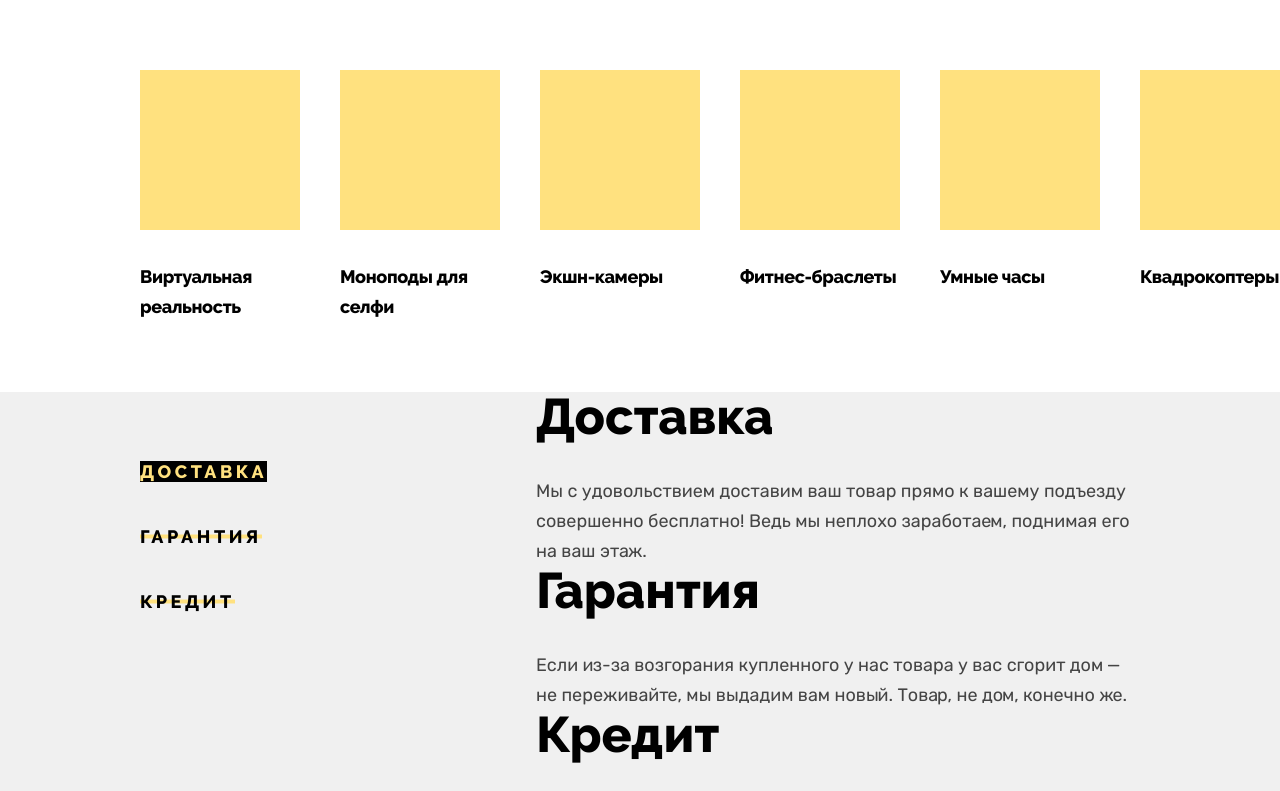
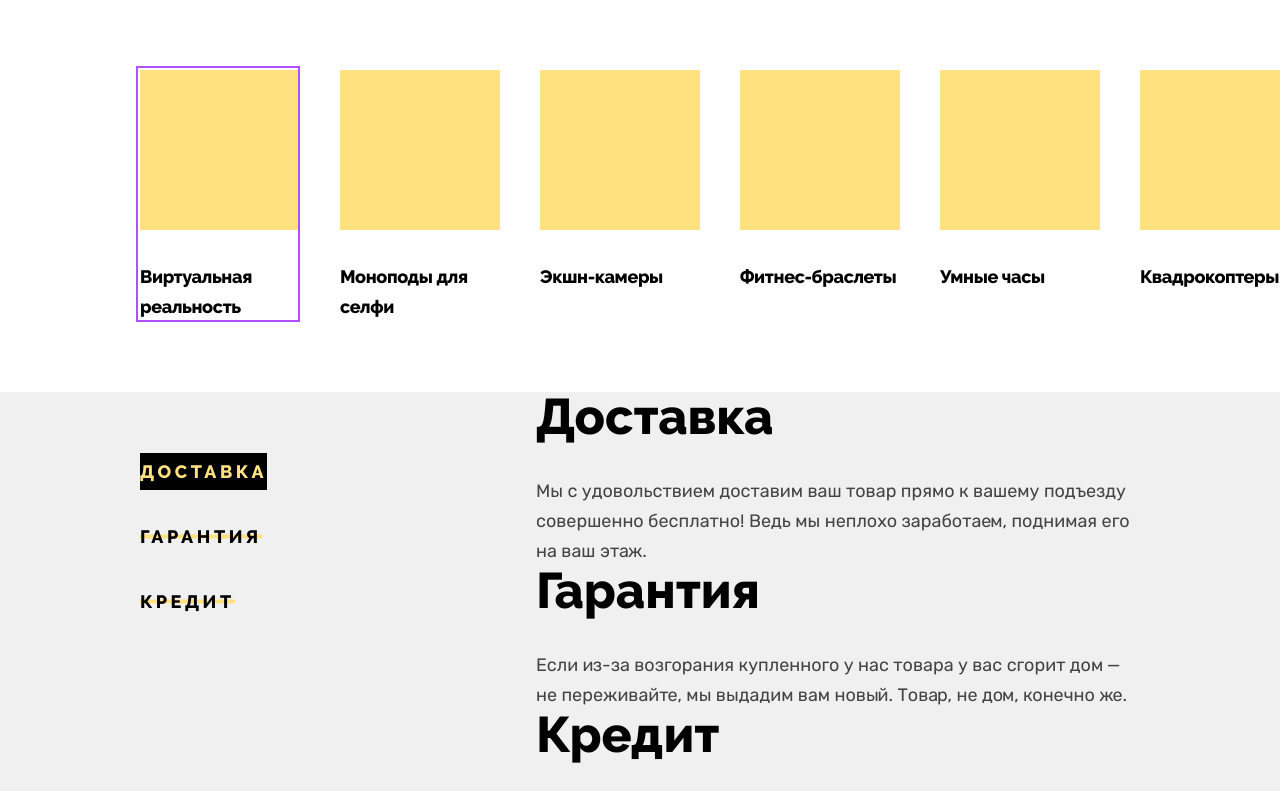
Before and after one commit to suomuurain/device-html-academy, a website: page source/index.html in a window 1280 px wide. Both pictures are taken after a click on the link "Виртуальная реальность". Shown: the top 791 px of the page. Drawn offline with nearby package versions, Linux system fonts and the light colour scheme; files that its build step writes are made by us from their sources; files whose address does not match are found by name.

Commit message:
добавляет стилизацию

```diff
--- a/source/less/blocks/categories.less
+++ b/source/less/blocks/categories.less
@@ -8,8 +8,34 @@
   margin: 0;
   padding: 0;
   display: grid;
-  grid-template-columns: repeat(6, 160px);
+  grid-template-columns: repeat(6, 1fr);
   gap: 40px;
+}
+
+.categories__item {
+  position: relative;
+}
+
+.categories__item:hover .categories__img {
+  background-color: @yellow-dark;
+}
+
+.categories__item:active {
+  opacity: 0.3;
+}
+
+.categories__link:focus {
+  outline: none;
+}
+
+.categories__link:focus-within::before {
+  content: "";
+  position: absolute;
+  width: calc(100% + 4px);
+  height: calc(100% + 4px);
+  border: 2px solid #af4fff;
+  left: -4px;
+  top: -4px;
 }
 
 .categories__link {
@@ -27,7 +53,8 @@
   display: block;
   width: 160px;
   height: 160px;
-  margin: 0 0 32px 0;
+  margin: 0 auto;
+  margin-bottom: 32px;
   background-repeat: no-repeat;
   background-position: center;
   background-color: @yellow;
--- a/source/less/blocks/services.less
+++ b/source/less/blocks/services.less
@@ -35,9 +35,11 @@
 }
 
 .services__control--current {
+  width: 100%;
+  padding: 8px 0;
   color: @yellow;
   background: @black;
-  text-align: center;
+  text-align: left;
   font-family: @raleway;
   font-size: 18px;
   font-style: normal;
```
